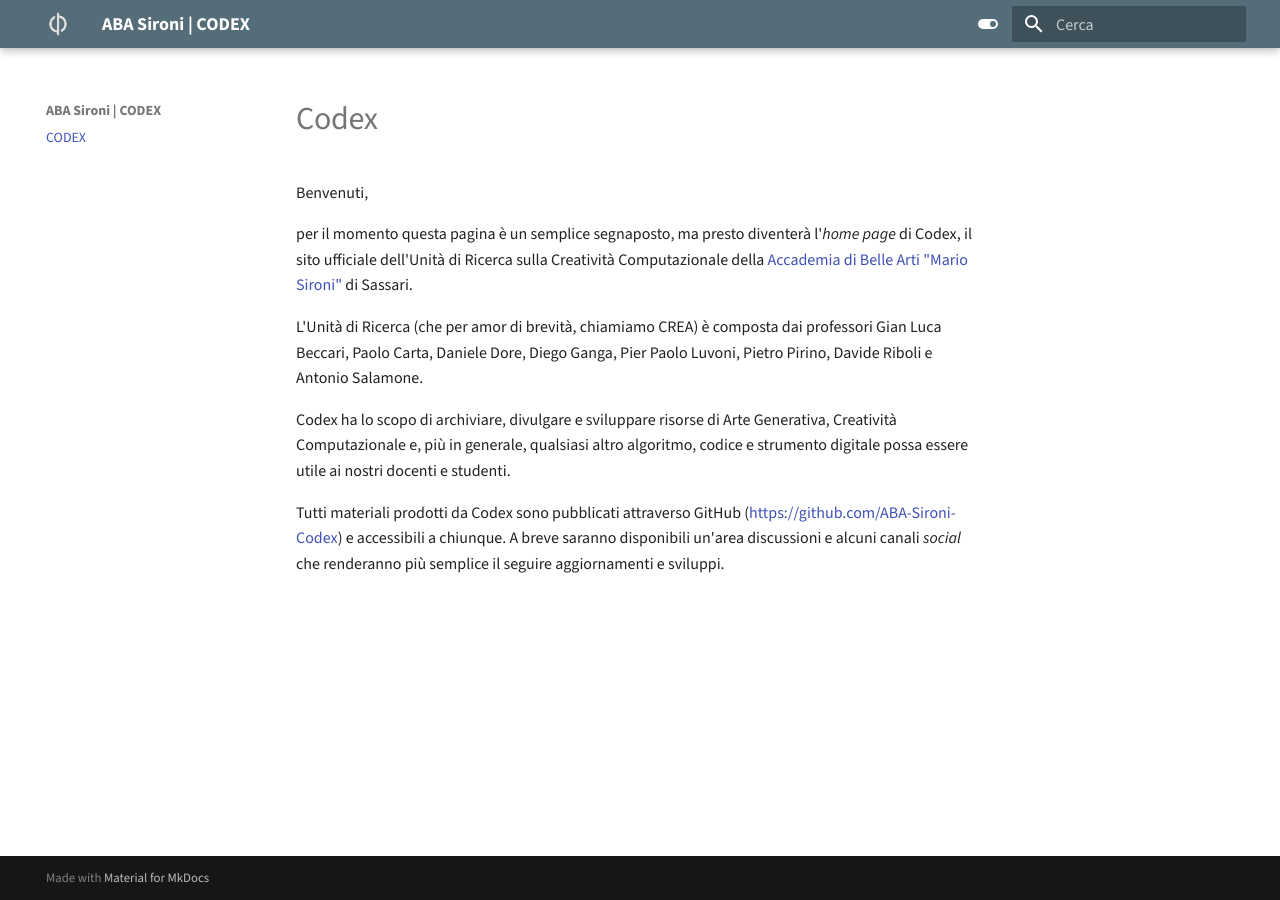
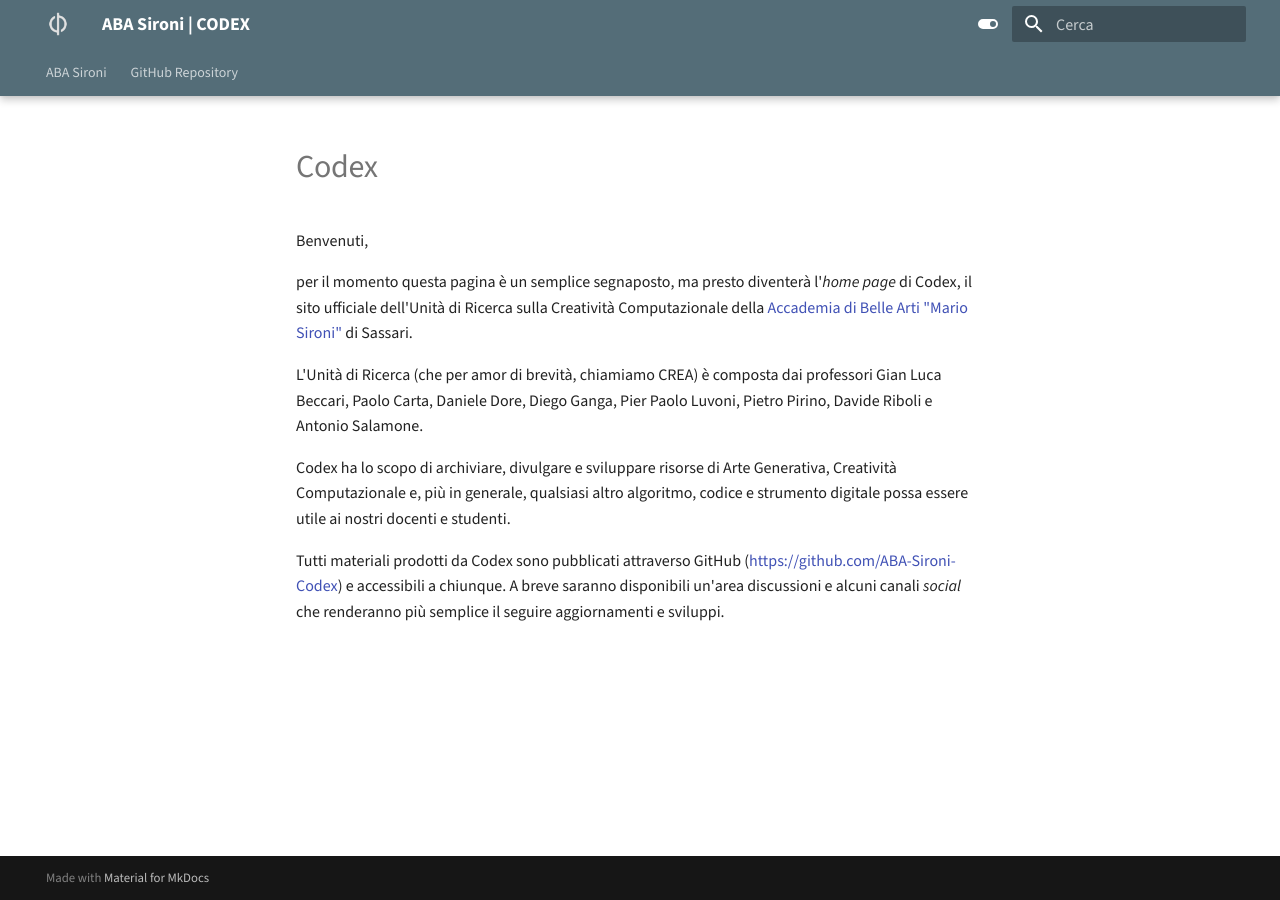
Before and after one commit to ABA-Sironi-Codex/codex, an MkDocs documentation site: the page built from docs/index.md, in a window 1280 px wide. Built offline with MkDocs 1.6.1 and Material for MkDocs 9.7.7, drawn with Linux system fonts in a browser that asks for light colours.

Commit message:
Test nav

```diff
--- a/mkdocs.yml
+++ b/mkdocs.yml
@@ -1,6 +1,17 @@
 site_name: ABA Sironi | CODEX
 
 theme:
+  features:
+    - navigation.instant
+    - navigation.instant.prefetch
+    - navigation.tracking
+    - navigation.tabs
+    - navigation.tabs.sticky
+    - navigation.sections
+    - navigation.path
+    - navigation.prune
+    - navigation.indexes
+    - navigation.top
   name: material
   language: it
   logo: assets/logo.png
@@ -23,3 +34,11 @@
         name: Switch to light mode
       primary: blue grey
       accent: amber
+
+nav:
+#- Info:
+#  - index.md
+- ABA Sironi:
+  - http://accademiasironi.it
+- GitHub Repository:
+  - https://github.com/ABA-Sironi-Codex
```
